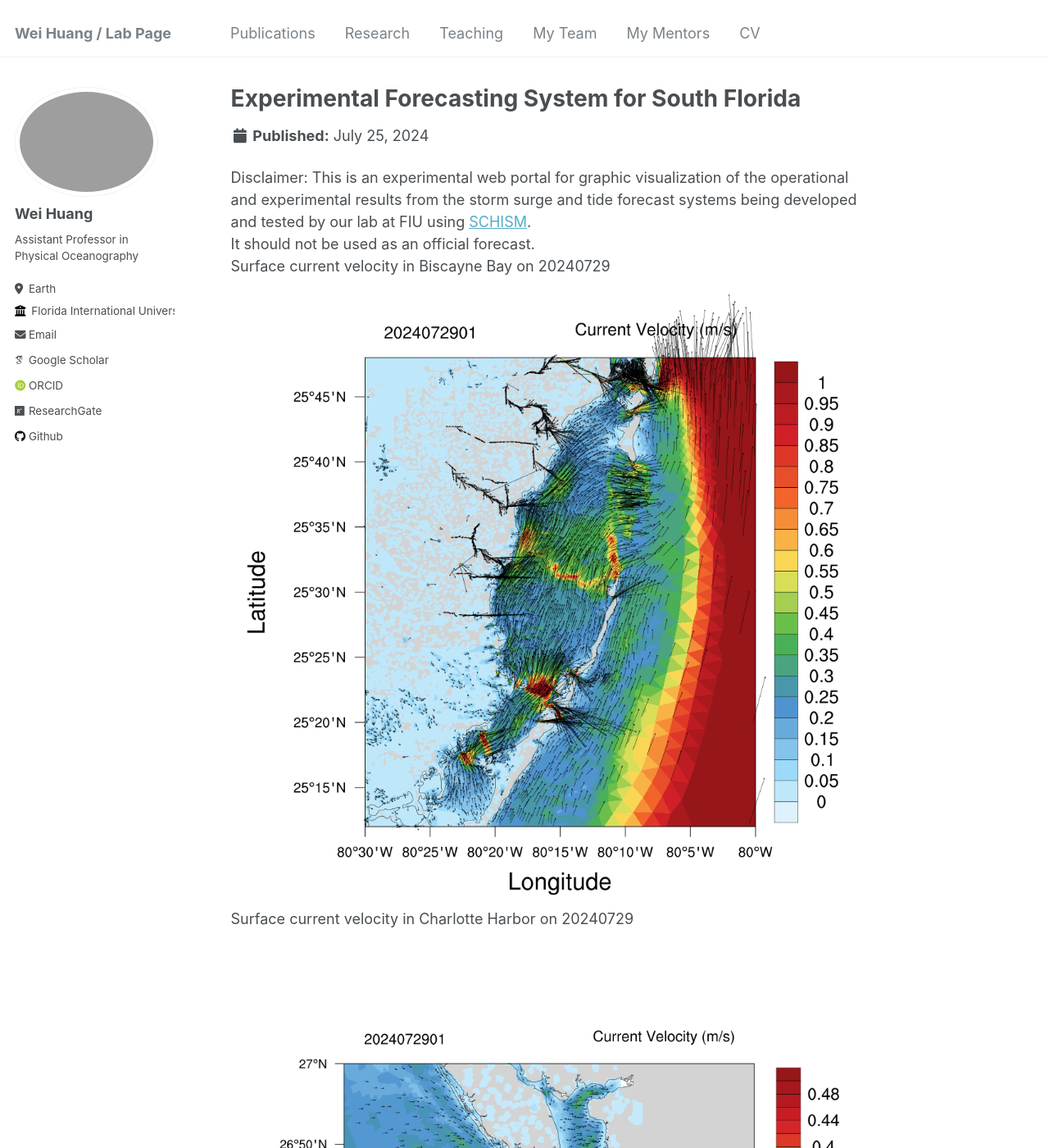
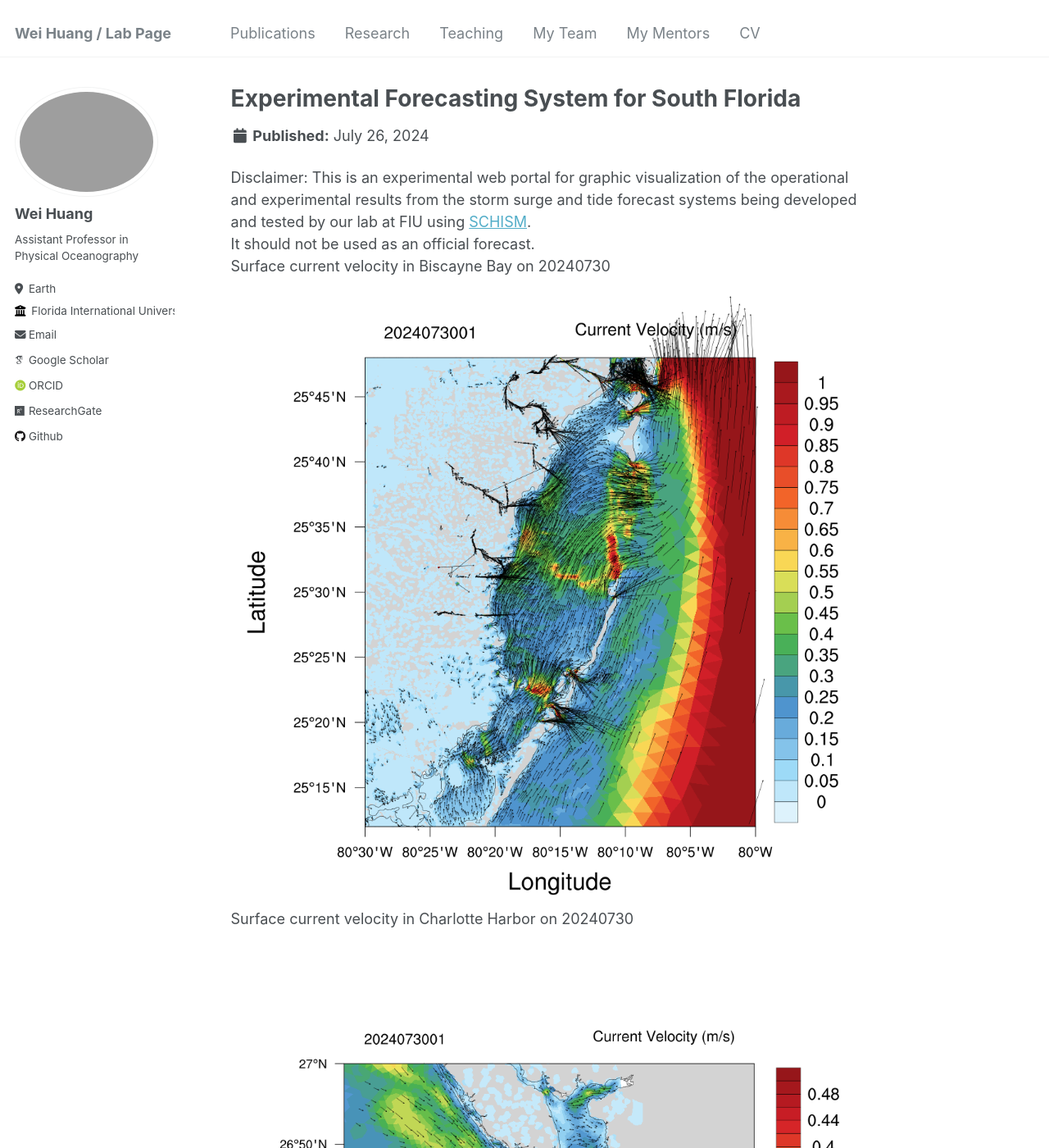
Before and after one commit to huang96169/huang96169.github.io, a Jekyll site: the page built from _research/research-1.md, in a window 1280 px wide and 1400 px high. Shown: the whole window at 82% size. Built offline with Jekyll 4.4.1, drawn with Linux system fonts in a browser that asks for light colours; some web fonts are replaced; some of the changed text lies outside the part shown.

Commit message:
replaced research_uv1.gif research_salt1.gif research_temp1.gif and replaced research_elev2.gif research_uv2.gif research_salt2.gif research_temp2.gif

```diff
--- a/_research/research-1.md
+++ b/_research/research-1.md
@@ -1,7 +1,7 @@
 ---
 title: "Experimental Forecasting System for South Florida"
-short: Surface current velocity of South Florida from 20240725 to 20240729
-date: 2024-07-25
+short: Surface current velocity of South Florida from 20240726 to 20240730
+date: 2024-07-26
 short1: "Disclaimer: This is an experimental web portal for graphic visualization of the operational and experimental results from the storm surge and tide forecast systems being developed and tested by our lab at FIU using [SCHISM](https://ccrm.vims.edu/schismweb/). It should not be used as an official forecast."
 excerpt: "<img src='/images/research_uv1.gif'>"
 collection: research
@@ -10,11 +10,11 @@ collection: research
 Disclaimer:
 This is an experimental web portal for graphic visualization of the operational and experimental results from the storm surge and tide forecast systems being developed and tested by our lab at FIU using [SCHISM](https://ccrm.vims.edu/schismweb/).<br/>
 It should not be used as an official forecast.<br/>
-Surface current velocity in Biscayne Bay on 20240729<br/>
+Surface current velocity in Biscayne Bay on 20240730<br/>
 <img src='/images/research_Bbay.png'>
-Surface current velocity in Charlotte Harbor on 20240729<br/>
+Surface current velocity in Charlotte Harbor on 20240730<br/>
 <img src='/images/research_Cbay.png'>
-Surface current velocity in Tampa Bay on 20240729<br/>
+Surface current velocity in Tampa Bay on 20240730<br/>
 <img src='/images/research_Tbay.png'>
 The map below showns observational stations used for validating the model's results, as well as the horizontal grid. <br/>
 The horizontal grid for SCHISM in simulating Biscayne Bay in South Florida, using flexible resolution resolving levees and canals (1-2 m), watershed rural and urban areas (30m-50m) and coastal ocean (500m-5km).<br/>
```
Also changed, not shown: _research/research-2.md (+6 -6 lines), images/research_Bbay.png, images/research_Cbay.png, images/research_Tbay.png, images/research_maxelev2.gif.
